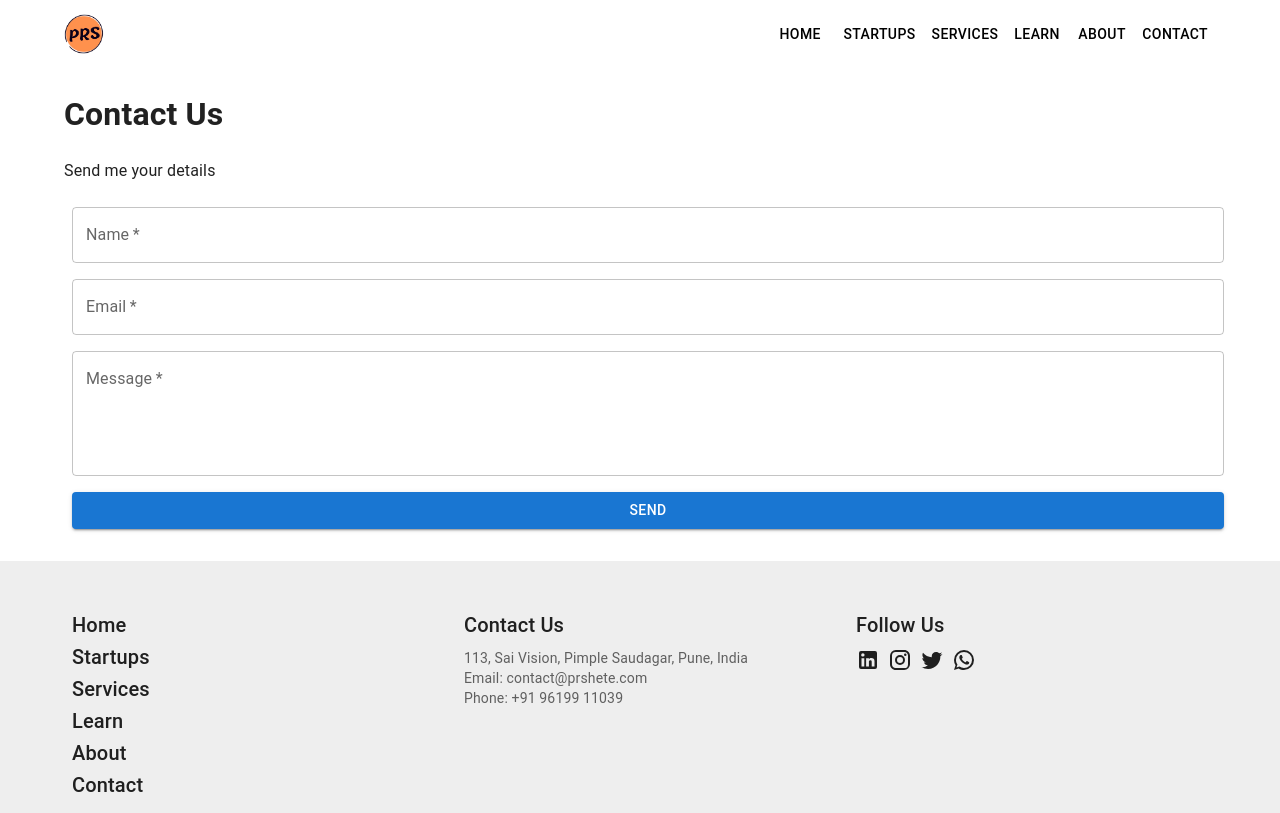
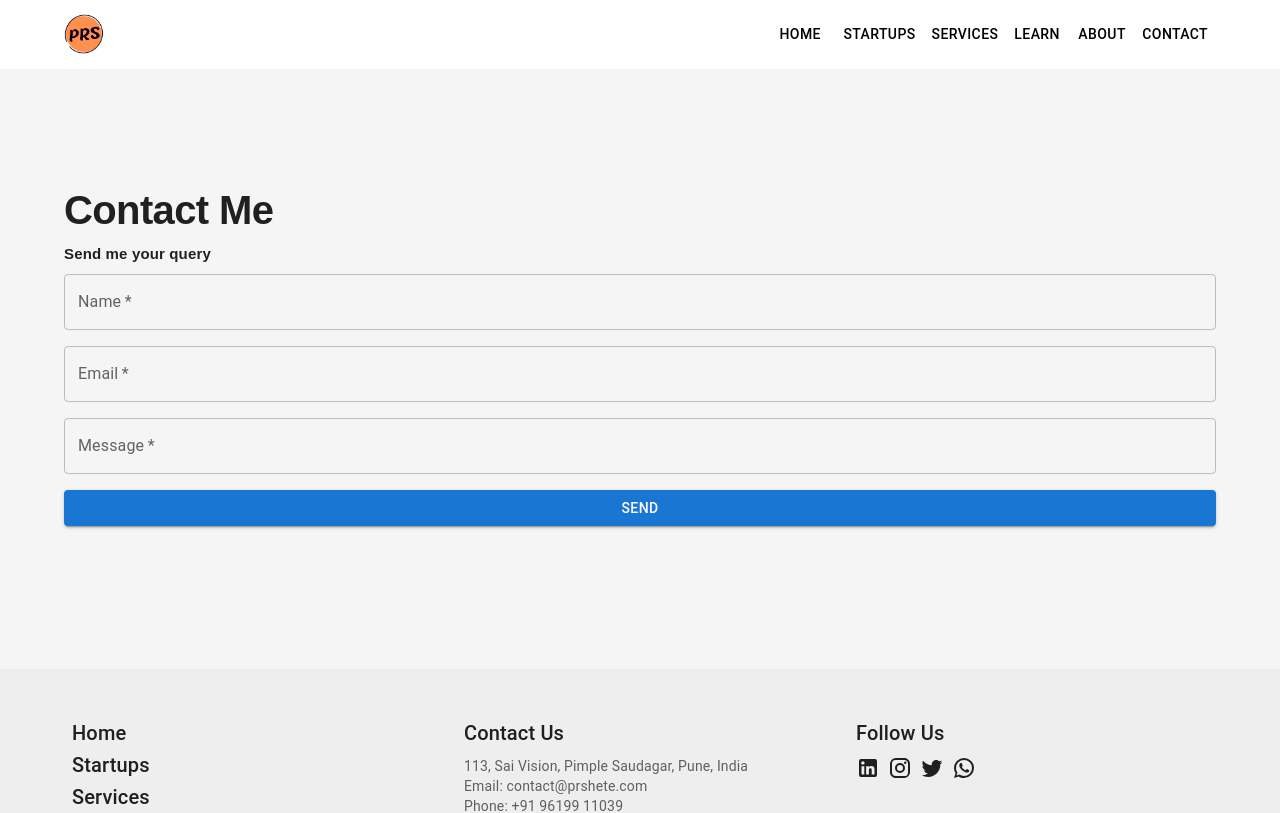
Before and after one commit to purushottamshete/prshete_react, a React (Create React App) app: page /contact in a window 1280 px wide. Shown: the top 813 px of the page. Built offline with nearby package versions, Linux system fonts and the light colour scheme.

Commit message:
Adding contact form

```diff
--- a/package.json
+++ b/package.json
@@ -12,6 +12,7 @@
     "@testing-library/user-event": "^13.5.0",
     "react": "^18.2.0",
     "react-dom": "^18.2.0",
+    "react-hook-form": "^7.45.2",
     "react-router-dom": "^6.12.1",
     "react-scripts": "5.0.1",
     "react-type-animation": "^3.1.0",
--- a/src/components/contactus/email_contact_form.js
+++ b/src/components/contactus/email_contact_form.js
@@ -1,66 +1,61 @@
-import React, { useRef } from 'react';
+import React from 'react';
 import TextField from '@mui/material/TextField';
 import Box from '@mui/material/Box';
 import FormControl from '@mui/material/FormControl';
 import Button from '@mui/material/Button';
+import { useForm } from 'react-hook-form';
 
 const EmailContactForm = () => {
-    const form = useRef();
-    const [name, setName] = React.useState('');
-    const [email, setEmail] = React.useState('');
-    const [message, setMessage] = React.useState('');
 
 
-    const sendEmail = () => {
-        alert('Sending email');
+    const {register, handleSubmit, formState: { errors }} = useForm()
+    const onSubmit = (data) => {
+        console.log(data);
     }
 
     return (
 
         <Box
             component="form"
+            autoComplete="off"
             noValidate
-            autoComplete="off"
-            ref={form}
-            onSubmit={sendEmail}
+            onSubmit={handleSubmit(onSubmit)}
             sx={{mb: 3}}
             >
-            <FormControl fullWidth sx={{ m: 1 }}>
+            <FormControl fullWidth sx={{ mb: 1, mt: 1 }}>
                 <TextField
                     id="outlined-name"
                     label="Name"
                     required
-                    value={name}
-                    onChange={(event) => {
-                        setName(event.target.value);
-                    }}
+                    {...register("name", {required: 'This field is required'})}
+                    error={!!errors.name}
+                    helperText={errors.name?.message}
                 />
             </FormControl>
-            <FormControl fullWidth sx={{ m: 1 }}>
+            <FormControl fullWidth sx={{ mb: 1, mt: 1 }}>
                 <TextField
                     id="outlined-email"
                     label="Email"
                     required
-                    value={email}
-                    onChange={(event) => {
-                        setEmail(event.target.value);
-                    }}
+                    {...register("email", {required: 'This field is required', pattern: {
+                        value: /^[A-Z0-9._%+-]+@[A-Z0-9.-]+\.[A-Z]{2,}$/i,
+                        message: "Invalid email address"
+                      }})}
+                    error={!!errors.email}
+                    helperText={errors.email?.message}
                 />
             </FormControl>
-            <FormControl fullWidth sx={{ m: 1 }}>
+            <FormControl fullWidth sx={{ mb: 1, mt: 1 }}>
                 <TextField
                     id="outlined-message"
                     label="Message"
-                    value={message}
                     required
-                    multiline
-                    rows={4}
-                    onChange={(event) => {
-                        setMessage(event.target.value);
-                    }}
+                    {...register("message", {required: 'This field is required'})}
+                    error={!!errors.message}
+                    helperText={errors.message?.message}
                 />
             </FormControl>
-            <FormControl fullWidth sx={{ m: 1 }}>
+            <FormControl fullWidth sx={{ mb: 1, mt: 1 }}>
                 <Button variant="contained" type="submit" value="Send">Send</Button>
             </FormControl>
         </Box>
--- a/src/components/contactus/index.jsx
+++ b/src/components/contactus/index.jsx
@@ -1,15 +1,48 @@
 import React from 'react';
-import { Container } from '@mui/material';
+import { Container, Typography, Box} from '@mui/material';
 import EmailContactForm from './email_contact_form';
 
 const ContactUs = () => {
     return (
         <>
-        <Container maxWidth="lg" sx={{justifyContent: 'center'}}>
-            <h1>Contact Us</h1>
-            <p>Send me your details</p>
-            <EmailContactForm />
-        </Container>
+        <Box sx={{ bgcolor: 'grey.100',  height: '600px', alignItems: 'center', justifyContent: 'center', display: 'flex'}}>
+            <Container maxWidth="lg" sx={{justifyContent: 'center'}}>
+                <Typography
+                    variant="h1"
+                    sx={{
+                    fontFamily: 'Montserrat,sans-serif',
+                    fontWeight: 900,
+                    color: 'inherit',
+                    textDecoration: 'none',
+                    fontSize: {
+                        lg: 40,
+                        xs: 30
+                    },
+                    mt: 1,
+                    mb: 1,
+                    }}
+                >
+                    Contact Me
+                </Typography>
+                <Typography
+                    variant="span"
+                    sx={{
+                    fontFamily: 'Montserrat,sans-serif',
+                    fontWeight: 900,
+                    color: 'inherit',
+                    textDecoration: 'none',
+                    fontSize: {
+                        lg: 15,
+                        xs: 10
+                    },
+                    mb: 2,
+                    }}
+                >
+                    Send me your query
+                </Typography>
+                <EmailContactForm />
+            </Container>
+        </Box>
         </>
     );
 }
```
